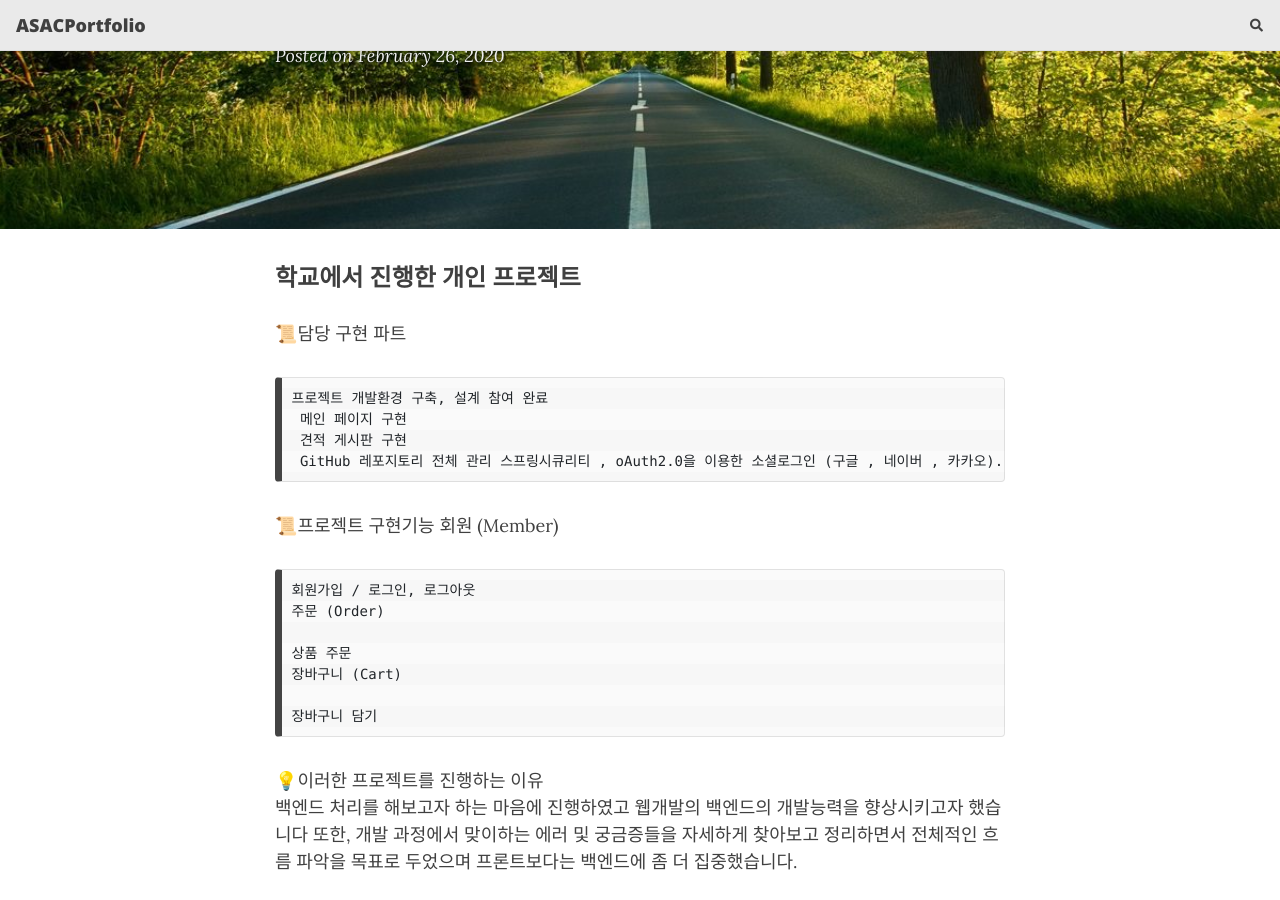
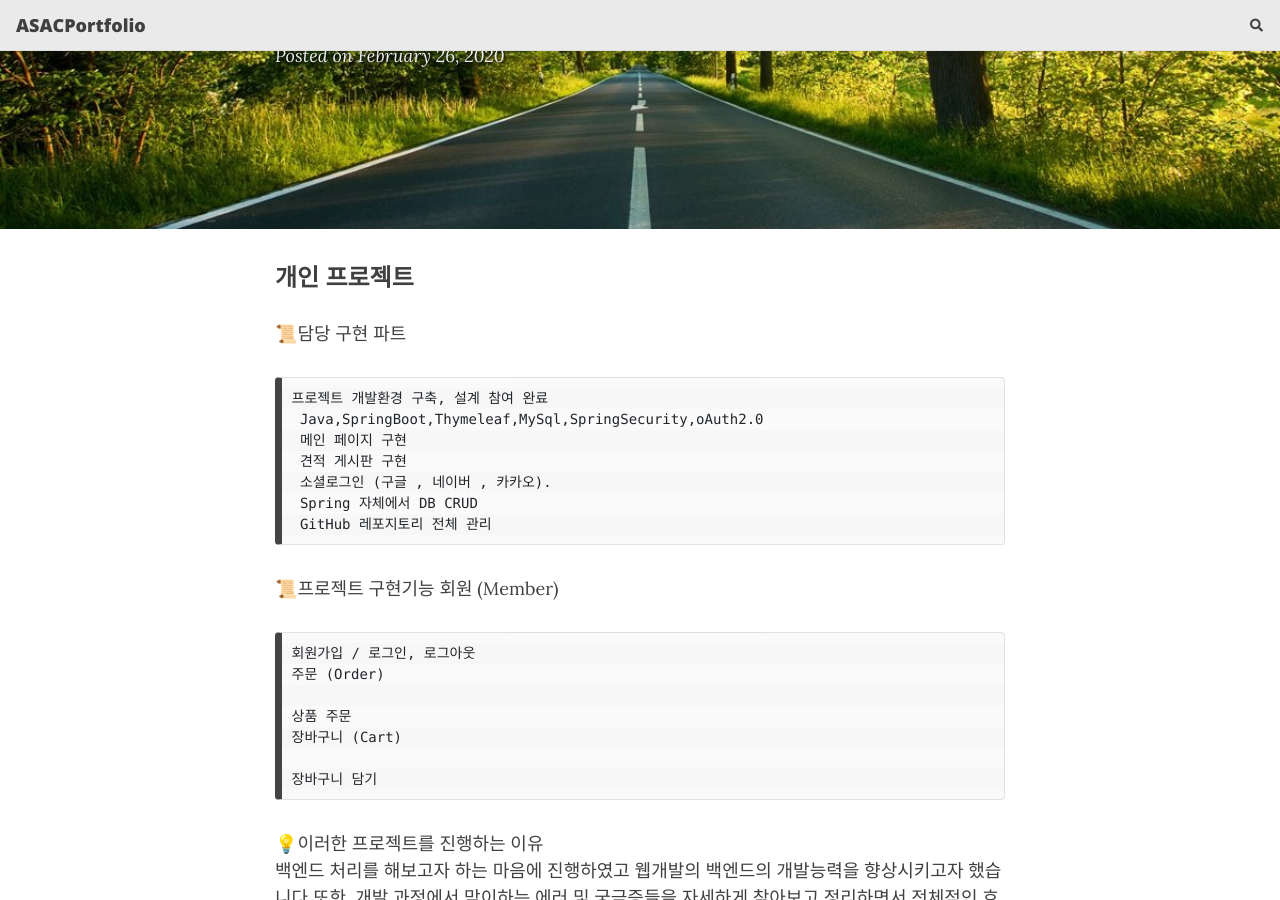
Before and after one commit to ddongbu/ddongbu.github.io, a Jekyll site: the page built from _posts/2020-02-26-flake-it-till-you-make-it.md, in a window 1280 px wide and 900 px high, scrolled down 314 px. Built offline with Jekyll 4.4.1, drawn with Linux system fonts in a browser that asks for light colours; nearby versions of some CDN libraries; comment, search, counter and statistics services are not loaded.

Commit message:
Update : 파일수정

```diff
--- a/_posts/2020-02-26-flake-it-till-you-make-it.md
+++ b/_posts/2020-02-26-flake-it-till-you-make-it.md
@@ -7,14 +7,16 @@ thumbnail-img: /assets/img/logo.png
 share-img: /assets/img/logo.png
 ---
 
-### 학교에서 진행한 개인 프로젝트
+### 개인 프로젝트
 📜담당 구현 파트
 
     프로젝트 개발환경 구축, 설계 참여 완료
+     Java,SpringBoot,Thymeleaf,MySql,SpringSecurity,oAuth2.0
      메인 페이지 구현
      견적 게시판 구현
+     소셜로그인 (구글 , 네이버 , 카카오).
+     Spring 자체에서 DB CRUD
      GitHub 레포지토리 전체 관리
-스프링시큐리티 , oAuth2.0을 이용한 소셜로그인 (구글 , 네이버 , 카카오).
 
 
 📜프로젝트 구현기능
```
